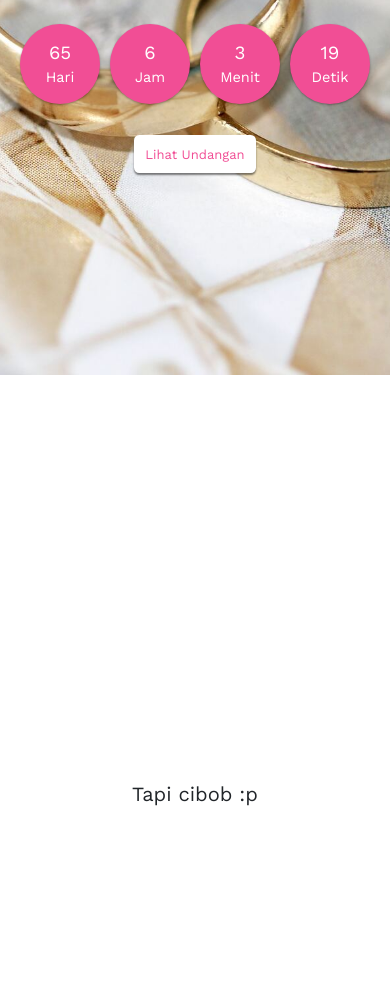
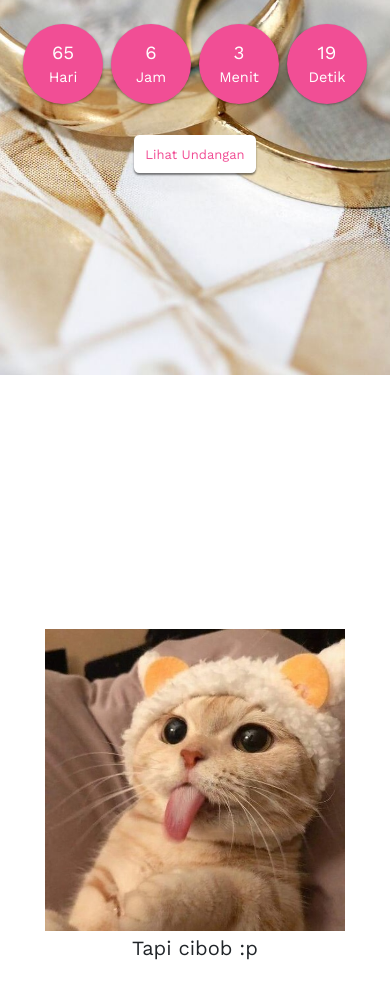
Before and after one commit to okiriski29/wedd_invit, a plain HTML site: page index.html in a window 390 px wide. Shown: the part 469-1460 px from the top of the page. Drawn offline with nearby package versions, Linux system fonts and the light colour scheme.

Commit message:
update lagi

```diff
--- a/index.html
+++ b/index.html
@@ -25,7 +25,8 @@
     </section>
     <section id="info" class="info w-100 h-100 mx-auto text-center d-flex justify-content-center align-items-center">
       <main>
-        <h1 class="">Tapi cibob :p</h1>
+        <img src="image/cat.jpg" width="300px" />
+        <h1 class="mt-2">Tapi cibob :p</h1>
       </main>
     </section>
     <script src="https://cdn.jsdelivr.net/npm/bootstrap@5.3.1/dist/js/bootstrap.bundle.min.js" integrity="sha384-HwwvtgBNo3bZJJLYd8oVXjrBZt8cqVSpeBNS5n7C8IVInixGAoxmnlMuBnhbgrkm" crossorigin="anonymous"></script>
--- a/style/style.css
+++ b/style/style.css
@@ -71,7 +71,7 @@ body {
     font-size: 65%;
   }
   .simply-countdown > .simply-section {
-    padding: 60px;
+    padding: 54px;
     margin: 6px;
   }
 }
@@ -85,6 +85,6 @@ body {
   }
   .simply-countdown > .simply-section {
     padding: 40px;
-    margin: 16px 5px;
+    margin: 16px 4px;
   }
 }
```
Also changed, not shown: image/bismillah.png (added), image/cat.jpg (added).
